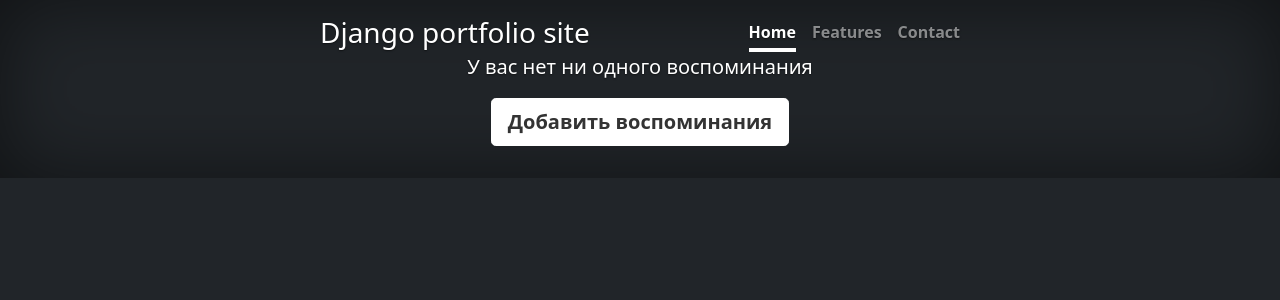
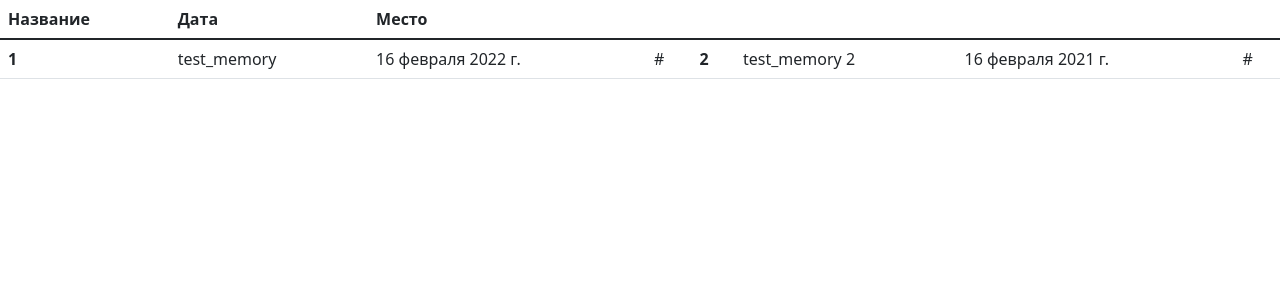
Before and after one commit to drboss06/Python_django_learn, a Django app: page / in a window 1280 px wide. Shown: the top 300 px of the page. Run offline with Django 4.2, Linux system fonts and the light colour scheme; data comes from the database, SQL or seed files in the repository; both versions use the stored data as it was after the commit.

Commit message:
last_learn

```diff
--- a/mysite/main/templates/main/profile.html
+++ b/mysite/main/templates/main/profile.html
@@ -1,75 +1,34 @@
-<!DOCTYPE html>
-<html lang="en">
-<head>
-    <meta charset="utf-8">
-    <meta name="viewport" content="width=device-width, initial-scale=1">
-    <meta name="description" content="">
-    <meta name="author" content="Mark Otto, Jacob Thornton, and Bootstrap contributors">
-    <meta name="generator" content="Hugo 0.88.1">
-    <title>Cover Template · Bootstrap v5.1</title>
+<html>
+<head lang="en">
+    <link href="https://cdn.jsdelivr.net/npm/bootstrap@5.1.3/dist/css/bootstrap.min.css" rel="stylesheet" integrity="sha384-1BmE4kWBq78iYhFldvKuhfTAU6auU8tT94WrHftjDbrCEXSU1oBoqyl2QvZ6jIW3" crossorigin="anonymous">
+    <meta charset="UTF-8">
+    <title>Title</title>
+</head>
 
-    <link rel="canonical" href="https://getbootstrap.com/docs/5.1/examples/cover/">
-    <!-- Bootstrap core CSS -->
-    <script src="https://cdn.jsdelivr.net/npm/bootstrap@5.1.3/dist/js/bootstrap.bundle.min.js" integrity="sha384-ka7Sk0Gln4gmtz2MlQnikT1wXgYsOg+OMhuP+IlRH9sENBO0LRn5q+8nbTov4+1p" crossorigin="anonymous"></script>
-    <link href="https://cdn.jsdelivr.net/npm/bootstrap@5.1.3/dist/css/bootstrap.min.css" rel="stylesheet" integrity="sha384-1BmE4kWBq78iYhFldvKuhfTAU6auU8tT94WrHftjDbrCEXSU1oBoqyl2QvZ6jIW3" crossorigin="anonymous">
- <!-- Favicons -->
-<link rel="apple-touch-icon" href="/docs/5.1/assets/img/favicons/apple-touch-icon.png" sizes="180x180">
-<link rel="icon" href="/docs/5.1/assets/img/favicons/favicon-32x32.png" sizes="32x32" type="image/png">
-<link rel="icon" href="/docs/5.1/assets/img/favicons/favicon-16x16.png" sizes="16x16" type="image/png">
-<link rel="manifest" href="/docs/5.1/assets/img/favicons/manifest.json">
-<link rel="mask-icon" href="/docs/5.1/assets/img/favicons/safari-pinned-tab.svg" color="#7952b3">
-<link rel="icon" href="/docs/5.1/assets/img/favicons/favicon.ico">
-<meta name="theme-color" content="#7952b3">
+<body>
+{% if latest_memories_list %}
 
+        <table class="table">
+            <thead>
+            <th scope="col">Название</th>
+            <th scope="col">Дата</th>
+            <th scope="col">Место</th>
+            </thead>
+            <tbody>
+            {% for mem in latest_memories_list %}
 
-    <style>
-      .bd-placeholder-img {
-        font-size: 1.125rem;
-        text-anchor: middle;
-        -webkit-user-select: none;
-        -moz-user-select: none;
-        user-select: none;
-      }
+            <th scope="row">{{ mem.id }}</th>
+            <td>{{ mem.name_memorie }}</td>
+            <td>{{ mem.date_memorie }}</td>
+            <td>#</td>
 
-      @media (min-width: 768px) {
-        .bd-placeholder-img-lg {
-          font-size: 3.5rem;
-        }
-      }
-    </style>
+            {% endfor %}
+            </tbody>
+        </table>
 
+      {% else %}
+        <p class="lead">У вас нет ни одного воспоминания</p>
+      {% endif %}
+</body>
 
-    <!-- Custom styles for this template -->
-    <link href="cover.css" rel="stylesheet">
-  </head>
-
-
-<body class="d-flex h-100 text-center text-white bg-dark">
-
-<div class="cover-container d-flex w-100 h-100 p-3 mx-auto flex-column">
-  <header class="mb-auto">
-    <div>
-      <h3 class="float-md-start mb-0">Django portfolio site</h3>
-      <nav class="nav nav-masthead justify-content-center float-md-end">
-        <a class="nav-link active" aria-current="page" href="#">Home</a>
-        <a class="nav-link" href="#">Features</a>
-        <a class="nav-link" href="#">Contact</a>
-      </nav>
-    </div>
-  </header>
-
-  <main class="px-3">
-    <!-- <h1>Cover your page.</h1> -->
-    <p class="lead">У вас нет ни одного воспоминания</p>
-    <p class="lead">
-      <a href="#" class="btn btn-lg btn-secondary fw-bold border-white bg-white">Добавить воспоминания</a>
-    </p>
-  </main>
-
-  <footer class="mt-auto text-white-50">
-    <!-- <p>Cover template for <a href="https://getbootstrap.com/" class="text-white">Bootstrap</a>, by <a href="https://twitter.com/mdo" class="text-white">@mdo</a>.</p> -->
-  </footer>
-</div>
-
-</body>
 </html>
--- a/mysite/main/views.py
+++ b/mysite/main/views.py
@@ -6,5 +6,4 @@ def profile(request):
     latest_memories_list = Memories.objects.order_by('-date_memorie')
     context = {'latest_memories_list': latest_memories_list}
 
-
     return render(request, 'main/profile.html', context)
```
Also changed, not shown: mysite/db.sqlite3.
